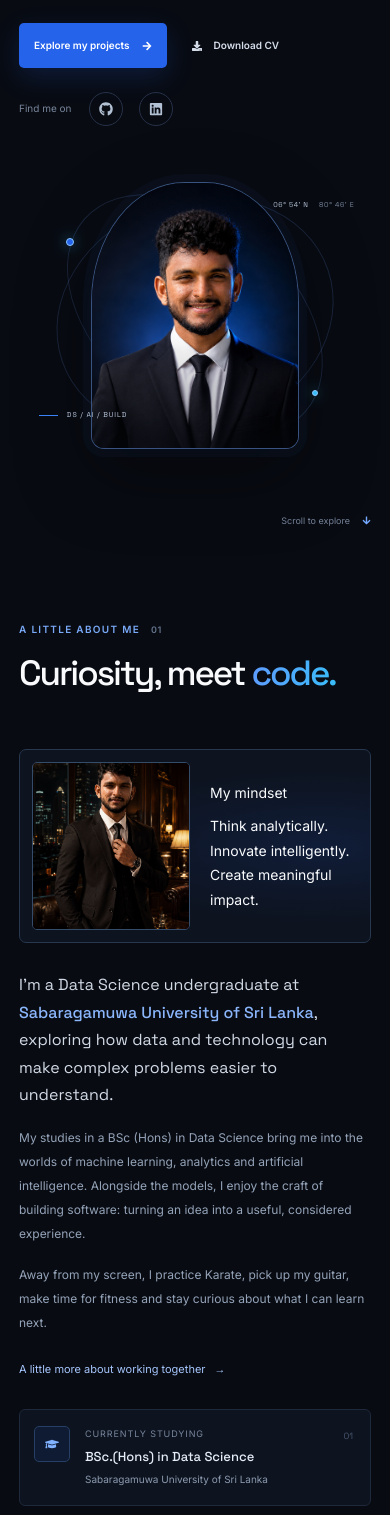
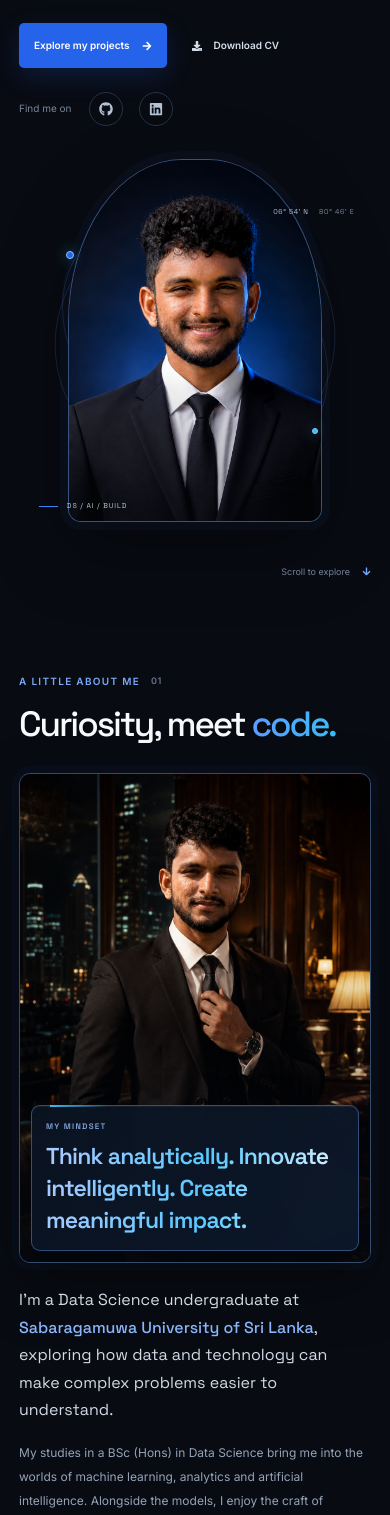
Before and after one commit to DhaneeraDulvanya/portfolio, a React (Vite) app: page / in a window 390 px wide. Shown: the part 432-1947 px from the top of the page. Built offline with nearby package versions, Linux system fonts and the light colour scheme.

Commit message:
add some css parts for new image qoute

```diff
--- a/src/index.css
+++ b/src/index.css
@@ -128,11 +128,12 @@ h1, h2, h3 { font-family: var(--heading); }
   transition: color 180ms ease, border-color 180ms ease, background 180ms ease, transform 180ms ease;
 }
 .icon-link:hover, .footer-links > a:not(.back-top):hover { transform: translateY(-2px); border-color: #4b83dc; background: rgb(37 99 235 / 12%); color: #93c5fd; }
-.hero-visual { position: relative; display: grid; width: min(100%, 445px); aspect-ratio: .95; justify-self: center; place-items: center; animation: enter-up 850ms 200ms both; }
+.hero-visual { position: relative; display: grid; width: min(100%, 490px); aspect-ratio: .82; justify-self: center; place-items: center; animation: enter-up 850ms 200ms both; }
 .hero-visual::before { position: absolute; inset: 12%; background: radial-gradient(ellipse, rgb(37 99 235 / 19%), transparent 66%); content: ''; filter: blur(24px); }
-.portrait-frame { position: relative; z-index: 1; width: 71%; aspect-ratio: .78; overflow: hidden; border: 1px solid rgb(107 153 230 / 45%); border-radius: 45% 45% 13px 13px; background: #101a2b; box-shadow: 0 0 0 8px rgb(59 130 246 / 4%), 0 25px 75px rgb(0 0 0 / 38%); }
+.portrait-frame { position: relative; z-index: 1; width: 83%; aspect-ratio: .70; overflow: hidden; border: 1px solid rgb(107 153 230 / 45%); border-radius: 45% 45% 13px 13px; background: #101a2b; box-shadow: 0 0 0 8px rgb(59 130 246 / 4%), 0 25px 75px rgb(0 0 0 / 38%); }
 .portrait-frame::after { position: absolute; inset: 58% 0 0; background: linear-gradient(0deg, rgb(8 11 18 / 38%), transparent); content: ''; pointer-events: none; }
-.portrait-frame img { width: 100%; height: 100%; object-fit: cover; object-position: center 36%; }
+.portrait-frame img { width: 100%; height: 100%; object-fit: cover; object-position: center 28%; }
+@keyframes quote-shimmer { 0%, 100% { background-position: 100% 50%; } 50% { background-position: 0% 50%; } }
 .orbit { position: absolute; border: 1px solid rgb(94 139 213 / 21%); border-radius: 50%; }
 .orbit-one { inset: 4%; transform: rotate(-19deg) scaleY(.78); }
 .orbit-two { inset: 13% 2%; transform: rotate(41deg) scaleY(.81); }
@@ -161,21 +162,24 @@ h1, h2, h3 { font-family: var(--heading); }
 .section-heading h2 { margin-bottom: 12px; font-size: clamp(34px, 4.5vw, 49px); font-weight: 500; letter-spacing: -.06em; line-height: 1.15; }
 .section-heading h2 > span { background-image: linear-gradient(100deg, #609bff, #38bdf8); }
 .section-intro { max-width: 410px; margin-bottom: 0; color: var(--muted); font-size: 12px; line-height: 1.9; }
-.about-layout { display: grid; grid-template-columns: .91fr 1.09fr; gap: 85px; }
-.about-story { max-width: 455px; color: var(--muted); font-size: 12px; line-height: 2; }
+.about-layout { display: grid; grid-template-columns: minmax(0, .82fr) minmax(0, 1.18fr); align-items: center; gap: 30px 48px; }
+.about-story { max-width: 590px; color: var(--muted); font-size: 12px; line-height: 2; }
 .about-story p { margin-bottom: 17px; }
 .about-story .lead-copy { color: #d2dae6; font-family: var(--heading); font-size: 18px; line-height: 1.72; }
 .about-story strong { color: #8bb6fc; font-weight: 500; }
 .inline-link { display: inline-flex; align-items: center; gap: 9px; margin-top: 6px; color: #a6c5fc; font-size: 11px; transition: color 180ms ease, gap 180ms ease; }
 .inline-link:hover { gap: 13px; color: var(--cyan); }
-.about-portrait { display: flex; min-height: 192px; align-items: center; gap: 20px; overflow: hidden; margin: 27px 0 0; padding: 12px; border: 1px solid #26374e; border-radius: 7px; background: radial-gradient(ellipse at 85% 50%, rgb(37 99 235 / 12%), transparent 57%), rgb(17 24 39 / 68%); }
-.about-portrait img { width: 158px; height: 168px; flex: 0 0 auto; border: 1px solid #344b6a; border-radius: 5px; object-fit: cover; object-position: center 35%; }
-.about-portrait figcaption { display: grid; gap: 9px; }
-.about-portrait .fact-label { margin: 0; color: #83aeea; }
-.about-portrait figcaption strong { color: #edf4ff; font-family: var(--heading); font-size: clamp(16px, 2vw, 22px); font-weight: 500; letter-spacing: -.04em; line-height: 1.3; }
-.about-facts { display: grid; gap: 11px; }
+.about-portrait { position: relative; height: 510px; overflow: hidden; margin: 0; border: 1px solid #344b6a; border-radius: 11px; background: #101a2b; box-shadow: 0 22px 60px rgb(0 0 0 / 35%), 0 0 0 7px rgb(59 130 246 / 4%); }
+.about-portrait::after { position: absolute; inset: 34% 0 0; background: linear-gradient(180deg, transparent 4%, rgb(5 10 18 / 24%) 38%, rgb(5 10 18 / 76%) 100%); content: ''; pointer-events: none; }
+.about-portrait img { width: 100%; height: 100%; object-fit: cover; object-position: center 25%; }
+.about-portrait figcaption { position: absolute; z-index: 1; right: 17px; bottom: 17px; left: 17px; padding: 16px 18px 17px; border: 1px solid rgb(91 142 219 / 48%); border-radius: 9px; background: linear-gradient(125deg, rgb(10 19 33 / 94%), rgb(13 26 45 / 88%)); box-shadow: 0 15px 42px rgb(0 0 0 / 35%), inset 0 1px rgb(255 255 255 / 5%); backdrop-filter: blur(16px); }
+.about-portrait figcaption::before { position: absolute; top: -1px; left: 18px; width: 58px; height: 2px; background: linear-gradient(90deg, var(--cyan), transparent); content: ''; }
+.about-quote-label { display: block; margin-bottom: 8px; color: #83a9dc; font-family: var(--heading); font-size: 8px; font-weight: 600; letter-spacing: .16em; text-transform: uppercase; }
+.about-quote { margin: 0; }
+.about-quote > p { margin: 0; background: linear-gradient(100deg, #f5f8ff 8%, #a8c9ff 45%, #57c9ff 68%, #f5f8ff 92%); background-size: 220% 100%; background-clip: text; color: transparent; font-family: var(--heading); font-size: clamp(19px, 2.3vw, 27px); font-weight: 600; letter-spacing: -.035em; line-height: 1.38; -webkit-background-clip: text; animation: quote-shimmer 8s ease-in-out infinite; }
+.about-facts { display: grid; grid-column: 1 / -1; grid-template-columns: repeat(3, minmax(0, 1fr)); gap: 13px; }
 .fact-card { position: relative; display: flex; align-items: flex-start; gap: 15px; padding: 18px 20px; border: 1px solid var(--border); border-radius: 6px; background: rgb(17 24 39 / 68%); transition: border-color 180ms ease, transform 180ms ease; }
-.fact-card:hover { transform: translateX(3px); border-color: #35527c; }
+.fact-card:hover { transform: translateY(-3px); border-color: #35527c; }
 .fact-icon, .skill-icon { display: grid; width: 36px; height: 36px; flex: 0 0 auto; place-items: center; border: 1px solid #273f67; border-radius: 5px; background: rgb(37 99 235 / 9%); color: #81b2ff; font-size: 14px; }
 .fact-card > div { min-width: 0; }
 .fact-label { margin: 0 0 4px; color: #77869c; font-size: 9px; letter-spacing: .1em; text-transform: uppercase; }
@@ -350,7 +354,7 @@ h1, h2, h3 { font-family: var(--heading); }
 @media (max-width: 980px) {
   .nav-content { gap: 16px; }.nav-links { gap: 16px; }
   .hero-grid { gap: 28px; }.hero h1 { font-size: clamp(54px, 7vw, 72px); }
-  .about-layout { gap: 42px; }.contact-layout { gap: 42px; }
+  .about-layout { gap: 24px 30px; }.contact-layout { gap: 42px; }
 }
 @media (max-width: 760px) {
   html { scroll-padding-top: 75px; }
@@ -363,7 +367,7 @@ h1, h2, h3 { font-family: var(--heading); }
   .hero { min-height: auto; padding-top: 139px; padding-bottom: 87px; }.hero-grid { grid-template-columns: 1fr .85fr; gap: 7px; }
   .availability { max-width: 400px; margin-bottom: 24px; font-size: 9px; }.hero h1 { font-size: clamp(49px, 9vw, 69px); }.hero-description { font-size: 12px; }
   .hero-visual { width: 105%; margin-right: -8%; }.visual-coordinate { font-size: 7px; }
-  .section { padding-top: 82px; padding-bottom: 82px; }.about-layout { grid-template-columns: 1fr; gap: 28px; }.about-story { max-width: 650px; }
+  .section { padding-top: 82px; padding-bottom: 82px; }.about-layout { grid-template-columns: minmax(0, .82fr) minmax(0, 1.18fr); gap: 24px; }.about-story { max-width: 650px; }
   .skills-grid { grid-template-columns: repeat(2, minmax(0, 1fr)); }.project-art { height: 178px; }
   .education-layout { grid-template-columns: 1fr; }.contact-layout { grid-template-columns: 1fr; gap: 23px; }.contact-copy > p { max-width: 540px; }
   .footer-inner { min-height: 80px; }
@@ -374,10 +378,11 @@ h1, h2, h3 { font-family: var(--heading); }
   .availability { gap: 7px; font-size: 9px; }.hero-greeting { font-size: 15px; }.hero h1 { font-size: clamp(55px, 15vw, 73px); }
   .hero-role { font-size: 16px; }.hero-description { max-width: 440px; font-size: 11px; }.hero-actions { gap: 10px; }
   .hero-actions .button { min-height: 45px; padding-inline: 14px; font-size: 10px; }.hero-socials { margin-top: 24px; }
-  .hero-visual { width: min(87%, 310px); margin: 23px auto 0; }.portrait-frame { width: 68%; }.coordinate-top { right: -2%; }.coordinate-bottom { left: -1%; }
+  .hero-visual { width: min(87%, 350px); margin: 23px auto 0; }.portrait-frame { width: 83%; }.coordinate-top { right: -2%; }.coordinate-bottom { left: -1%; bottom: 4%; }
+  .about-layout { grid-template-columns: 1fr; gap: 23px; }.about-portrait { height: min(132vw, 490px); }.about-portrait figcaption { right: 11px; bottom: 11px; left: 11px; padding: 13px 14px 14px; }.about-quote > p { font-size: clamp(18px, 6vw, 23px); }
   .scroll-cue { right: 0; bottom: 23px; font-size: 9px; }.section { padding-top: 70px; padding-bottom: 70px; }
   .section-heading { margin-bottom: 29px; }.section-heading h2 { font-size: clamp(32px, 9vw, 41px); }
-  .about-story .lead-copy { font-size: 16px; }.fact-card { padding: 16px 14px; }.fact-card h3 { padding-right: 17px; font-size: 13px; }
+  .about-story .lead-copy { font-size: 16px; }.about-facts { grid-template-columns: 1fr; gap: 10px; }.fact-card { padding: 16px 14px; }.fact-card h3 { padding-right: 17px; font-size: 13px; }
   .skills-grid, .projects-grid { grid-template-columns: 1fr; }.skill-card { min-height: auto; padding: 18px; }
   .section-heading-row { align-items: flex-start; flex-direction: column; gap: 0; }.section-heading-row .section-intro { max-width: 100%; padding-bottom: 0; }
   .project-art { height: 192px; }.project-content { padding: 17px 17px 18px; }.project-content > p:not(.project-type) { min-height: auto; }
```
